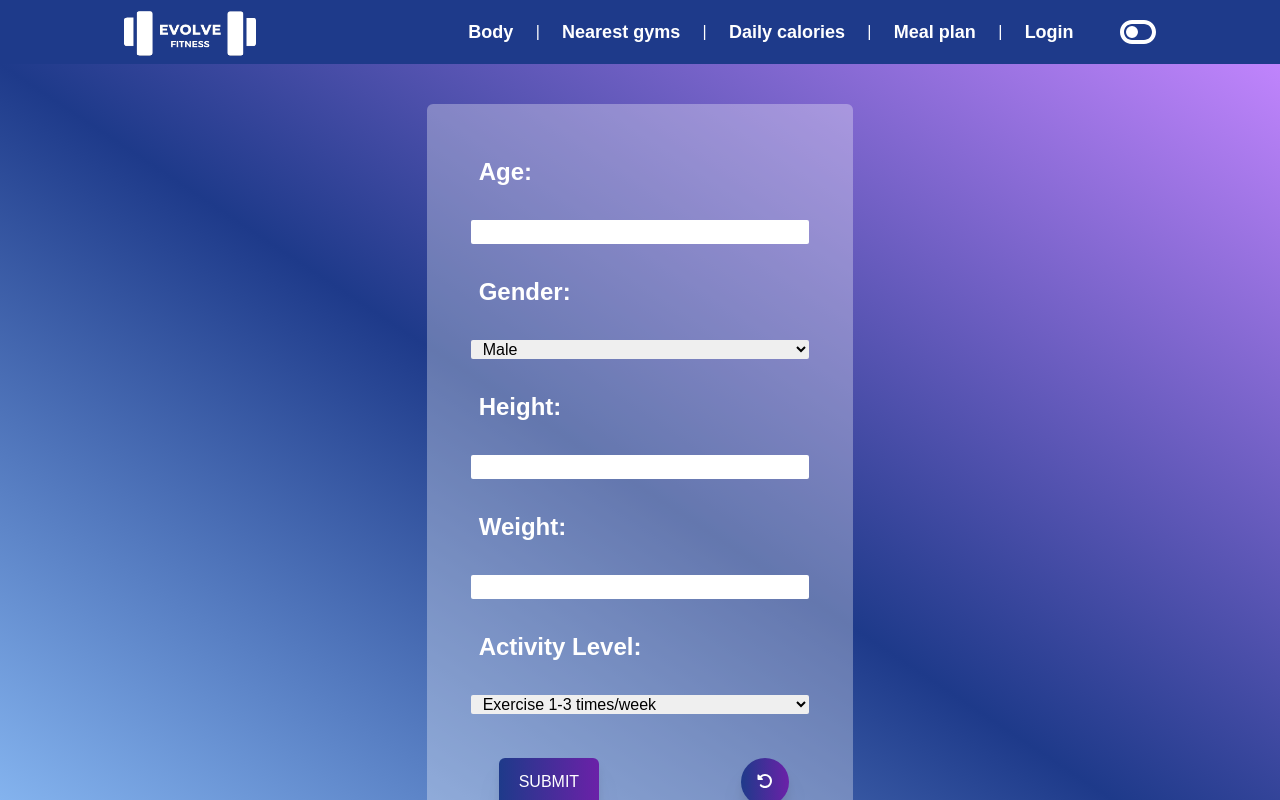
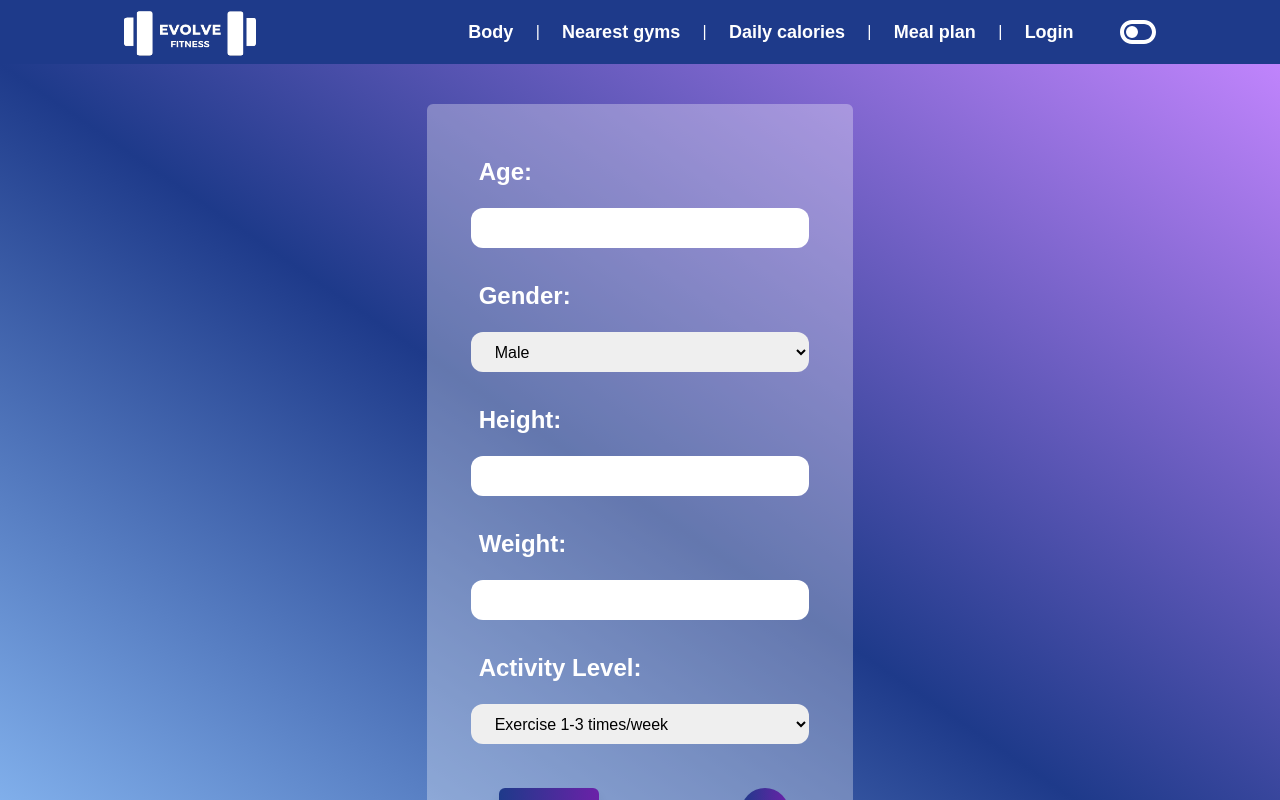
Before and after one commit to Camilla-Scarton/Evolve-Project-Develhope, a React (Create React App) app: page /bmi in a window 1280 px wide. Shown: the top 800 px of the page. Built offline with nearby package versions, Linux system fonts and the light colour scheme; no server answers.

Commit message:
form sistemato esteticamente

```diff
--- a/src/pages/Bmi.js
+++ b/src/pages/Bmi.js
@@ -124,7 +124,7 @@ export default function Bmi() {
               <h4>Age:</h4>
             </label>
             <input
-              className="pl-2 rounded-sm m-3"
+              className="pl-5 h-10 rounded-xl mb-3 mx-3 outline-none"
               required
               type="number"
               id="age"
@@ -139,7 +139,7 @@ export default function Bmi() {
               <h4>Gender:</h4>
             </label>
             <select
-              className="pl-2 rounded-sm m-3"
+              className="pl-5 h-10 rounded-xl mb-3 mx-3 outline-none"
               name="gender"
               id="gender"
               value={info.gender}
@@ -156,7 +156,7 @@ export default function Bmi() {
               <h4>Height:</h4>
             </label>
             <input
-              className="pl-2 rounded-sm m-3"
+              className="pl-5 h-10 rounded-xl mb-3 mx-3 outline-none"
               required
               type="number"
               id="height"
@@ -171,7 +171,7 @@ export default function Bmi() {
               <h4>Weight:</h4>
             </label>
             <input
-              className="pl-2 rounded-sm m-3"
+              className="pl-5 h-10 rounded-xl mb-3 mx-3 outline-none"
               required
               type="number"
               id="weight"
@@ -186,7 +186,7 @@ export default function Bmi() {
               <h4>Activity Level:</h4>
             </label>
             <select
-              className="pl-2 rounded-sm m-3"
+              className="pl-5 h-10 rounded-xl mb-3 mx-3 outline-none"
               name="activitylevel"
               id="activitylevel"
               value={info.activitylevel}
```
